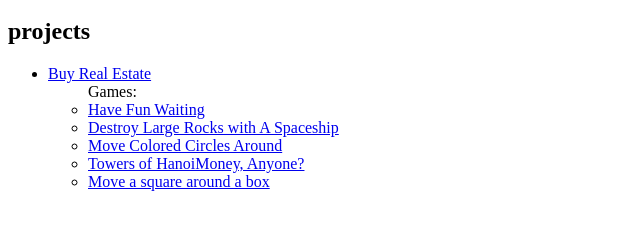
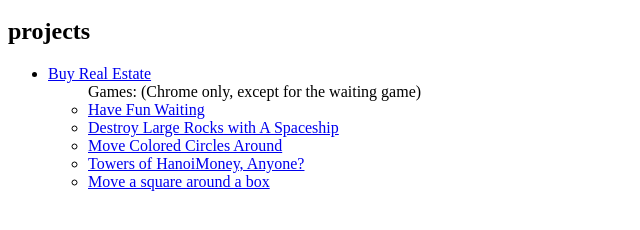
Before and after one commit to samblyon/samblyon.github.io, a plain HTML site: page index.html in a window 1280 px wide. Shown: the part 48-278 px from the top of the page, without its empty margins (0-640 px from the left). Drawn offline with Linux system fonts and the light colour scheme.

Commit message:
added more game links2

```diff
--- a/index.html
+++ b/index.html
@@ -2,7 +2,7 @@
 <h2>projects</h2>
 <ul>
   <li><a href="http://www.intouch.care">Buy Real Estate</a></li>
-  <ul>Games:
+  <ul>Games: (Chrome only, except for the waiting game)
     <li><a href="http://twg-twg.herokuapp.com">Have Fun Waiting</a></li>
     <li><a href="http://samblyon.github.io/a-a/js/asteroids/lib/index.html">Destroy Large Rocks with A Spaceship</a></li>
     <li><a href="http://samblyon.github.io/a-a/js/canvas/CMYKtoy.html">Move Colored Circles Around</a></li>
```
